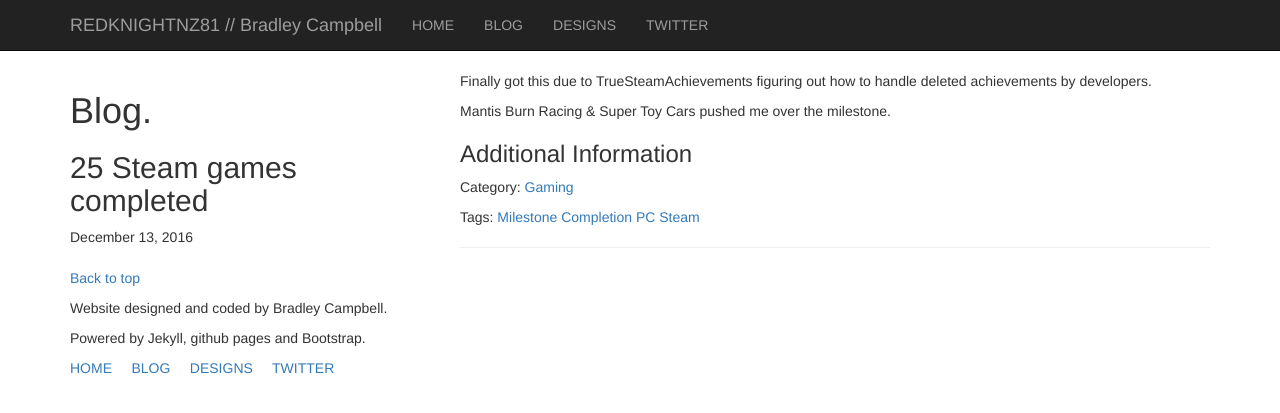
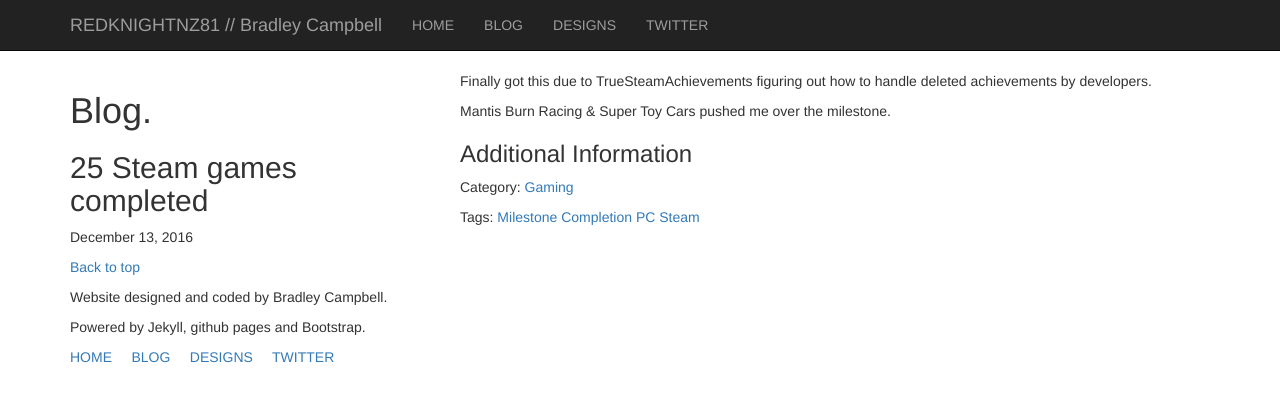
Before and after one commit to redknightnz81/redknightnz81.github.io, a Jekyll site: the page built from _posts/2016-12-13-25-completed-games.md, in a window 1280 px wide. Shown: the top 413 px of the page. Built offline with Jekyll 4.4.1, drawn with Linux system fonts in a browser that asks for light colours; nearby versions of some CDN libraries.

Commit message:
2017.01.26
moved placedment of hr tag.
added in related posts code to see what it's like.

```diff
--- a/_layouts/post.html
+++ b/_layouts/post.html
@@ -15,9 +15,64 @@
 		{% endif %}
 		<p>Category: {% for category in page.category %}<a class="codinfox-category-mark" href="/blog/category/#{{ category | slugify }}">{{ category }}</a>&nbsp;{% endfor %}</p>
 		<p>Tags: {% for tag in page.tags %}<a class="codinfox-tag-mark" href="/blog/tag/#{{ tag | slugify }}">{{ tag }}</a>&nbsp;{% endfor %}</p>
+		<div style = "display: none;">
+			<hr />
+			<h3>Related Posts</h3>
+			{% assign RELATED_POSTS_THRESHOLD = 3 %}
 
+			<ul>
+			  {% assign related_post_count = 0 %}
+			  {% for post in site.related_posts %}
+				{% if related_post_count == RELATED_POSTS_THRESHOLD %}
+				  {% break %}
+				{% endif %}
+				{% for tag in post.tags %}
+				  {% if page.tags contains tag %}
+					<li>
+					  <p><strong>
+						<a href="{{ site.baseurl }}{{ post.url }}">
+						  {{ post.title }}
+						  <small>{{ post.date | date_to_string }}</small>
+						</a>
+					  </strong></p>
+					</li>
+					{% assign related_post_count = related_post_count | plus: 1 %}
+					{% break %}
+				  {% endif %}
+				{% endfor %}
+			  {% endfor %}
+
+			  {% assign posts_left = RELATED_POSTS_THRESHOLD | minus: related_post_count %}
+			  {% unless posts_left == 0 %}
+				{% for post in site.related_posts %}
+				  {% if posts_left == 0 %}
+					{% break %}
+				  {% endif %}
+
+				  {% assign already_related = false %}
+				  {% for tag in post.tags %}
+					{% if page.tags contains tag %}
+					  {% assign already_related = true %}
+					  {% break %}
+					{% endif %}
+				  {% endfor %}
+				  {% unless already_related %}
+					{% assign posts_left = posts_left | minus: 1 %}
+					<li>
+					  <p><strong>
+						<a href="{{ site.baseurl }}{{ post.url }}">
+						  {{ post.title }}
+						  <small>{{ post.date | date_to_string }}</small>
+						</a>
+					  </strong></p>
+					</li>
+				  {% endunless %}
+				{% endfor %}
+			  {% endunless %}
+			</ul>
+		</div>
+		{% if page.comments %}
 		<hr />
-		{% if page.comments %}
 		{% include disqus.html %}
 		{% endif %}
 	</div>
```
